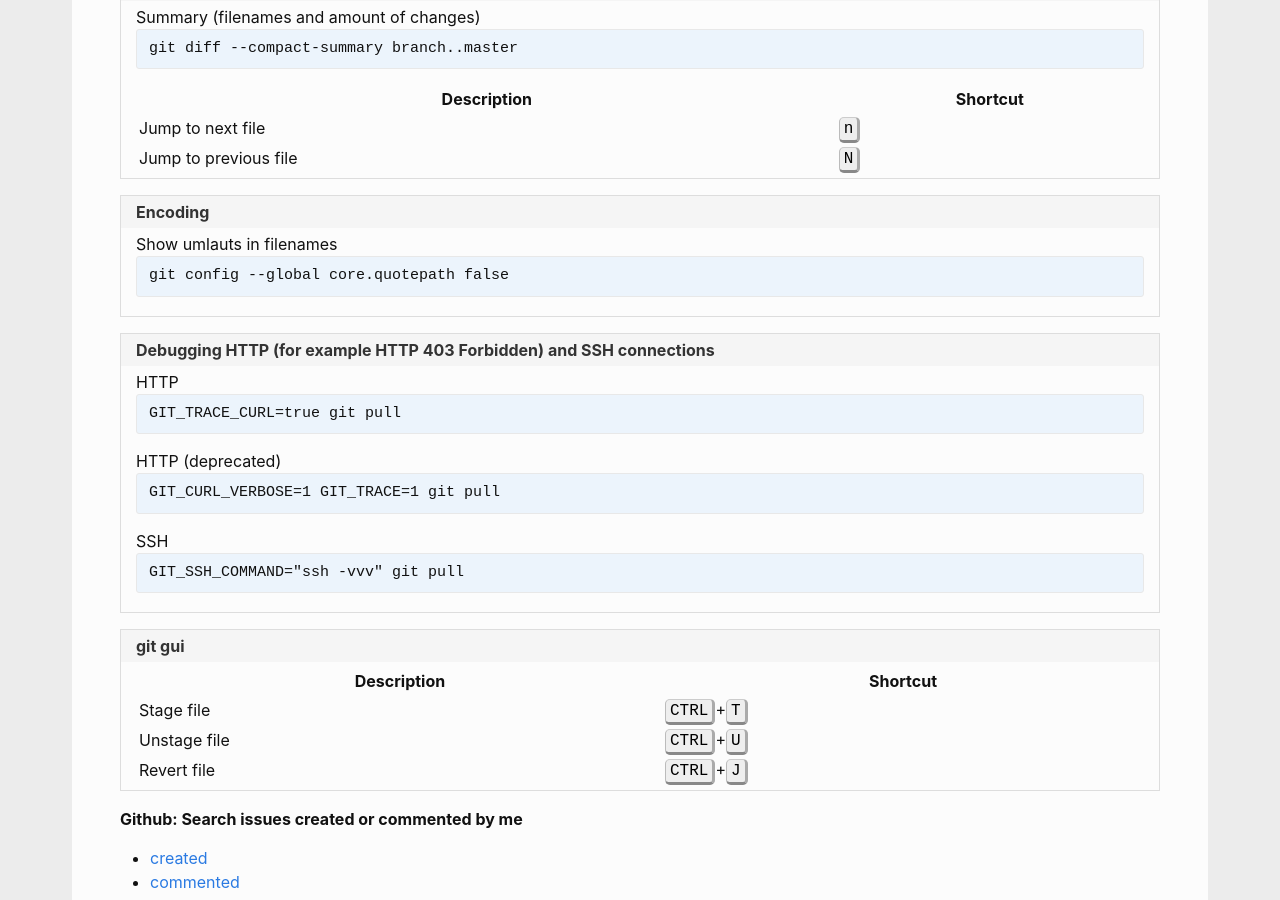
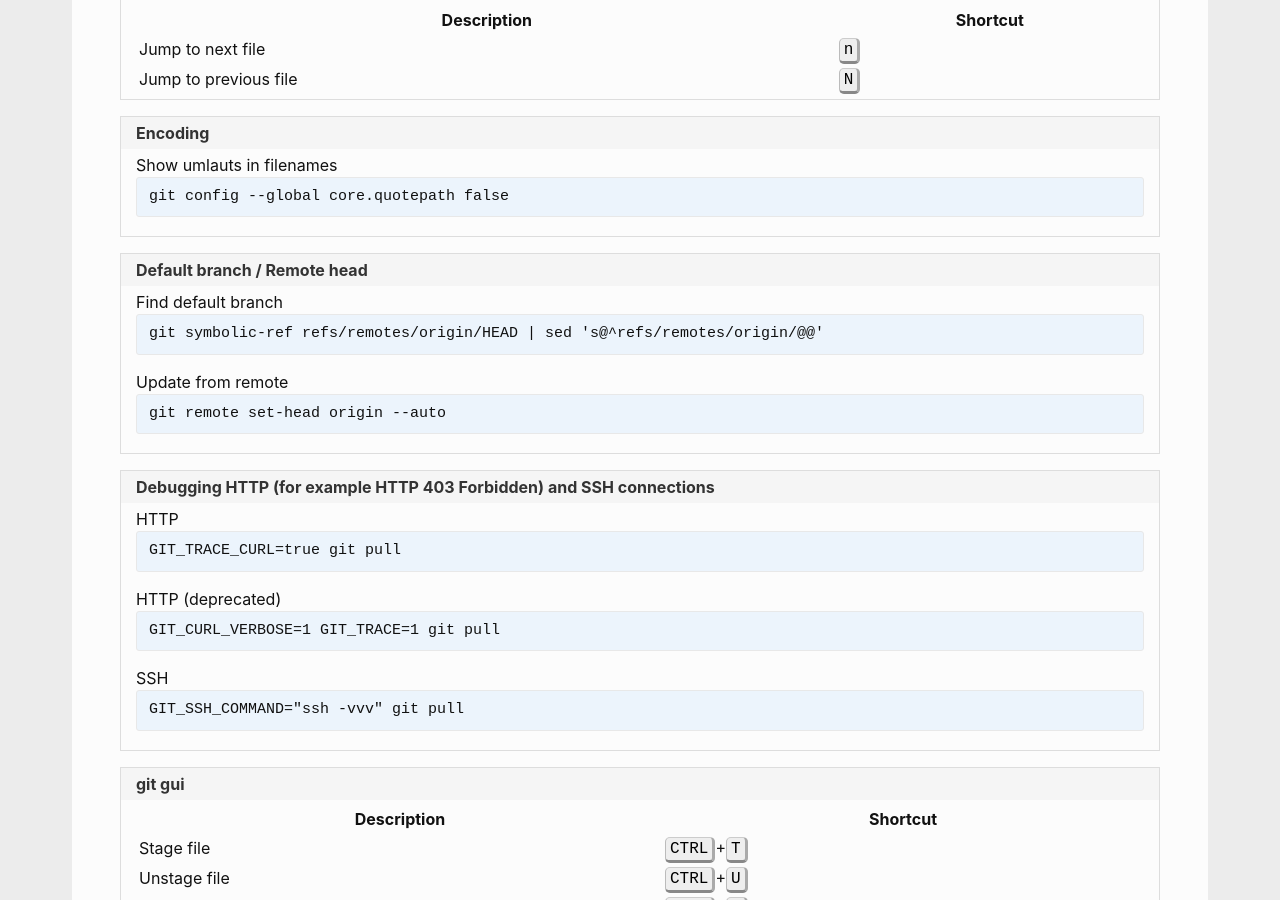
Before and after one commit to andreas-mausch/cheatsheets, a Jekyll site: the page built from _cheatsheets/git.md, in a window 1280 px wide and 900 px high, scrolled down 4328 px. Built offline with Jekyll 4.4.1, drawn with Linux system fonts in a browser that asks for light colours; some of the changed text lies outside the part shown.

Commit message:
git: Own category for remote head commands

```diff
--- a/_cheatsheets/git.md
+++ b/_cheatsheets/git.md
@@ -79,6 +78,10 @@ section:
   - name: Encoding
     commands:
       Show umlauts in filenames: git config --global core.quotepath false
+  - name: Default branch / Remote head
+    commands:
+      Find default branch: git symbolic-ref refs/remotes/origin/HEAD | sed 's@^refs/remotes/origin/@@'
+      Update from remote: git remote set-head origin --auto
   - name: Debugging HTTP (for example HTTP 403 Forbidden) and SSH connections
     commands:
       HTTP: GIT_TRACE_CURL=true git pull
```
Also changed, not shown: other parts of _cheatsheets/git.md (+0 -1 lines).
